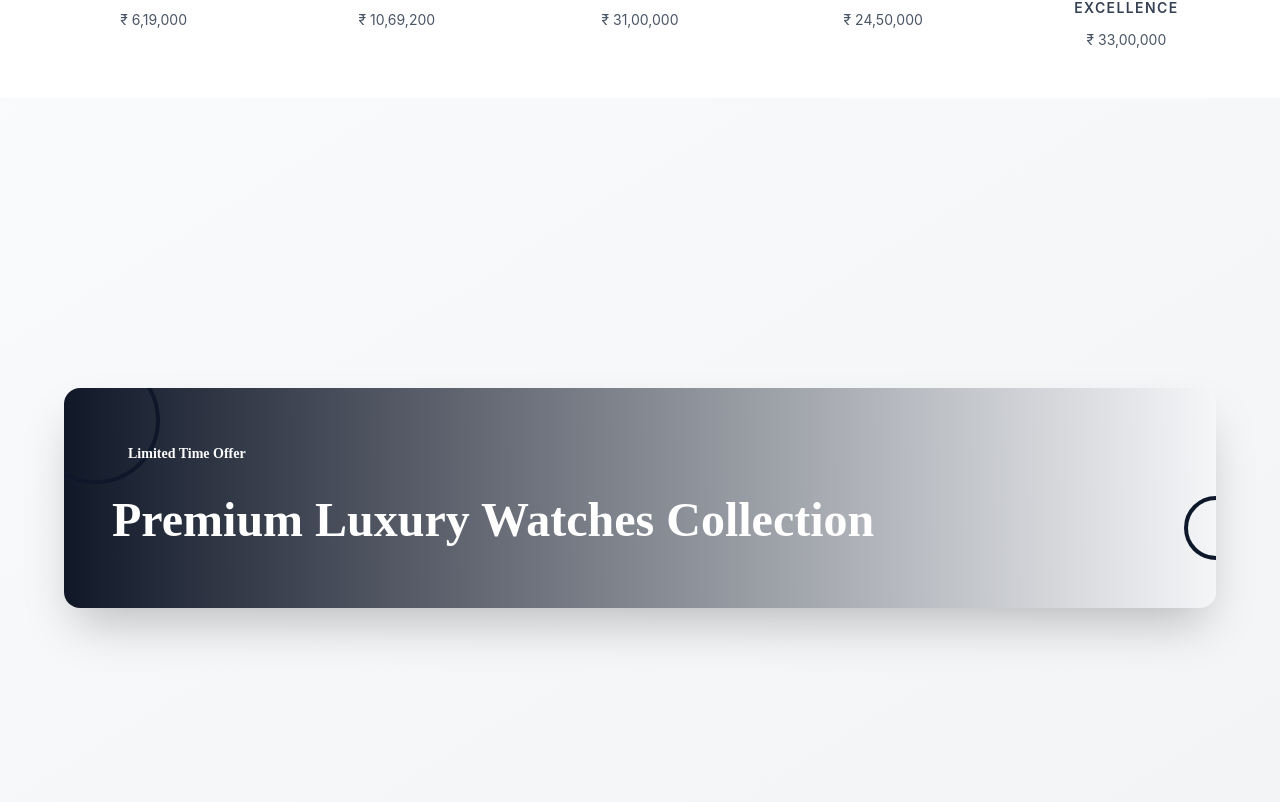
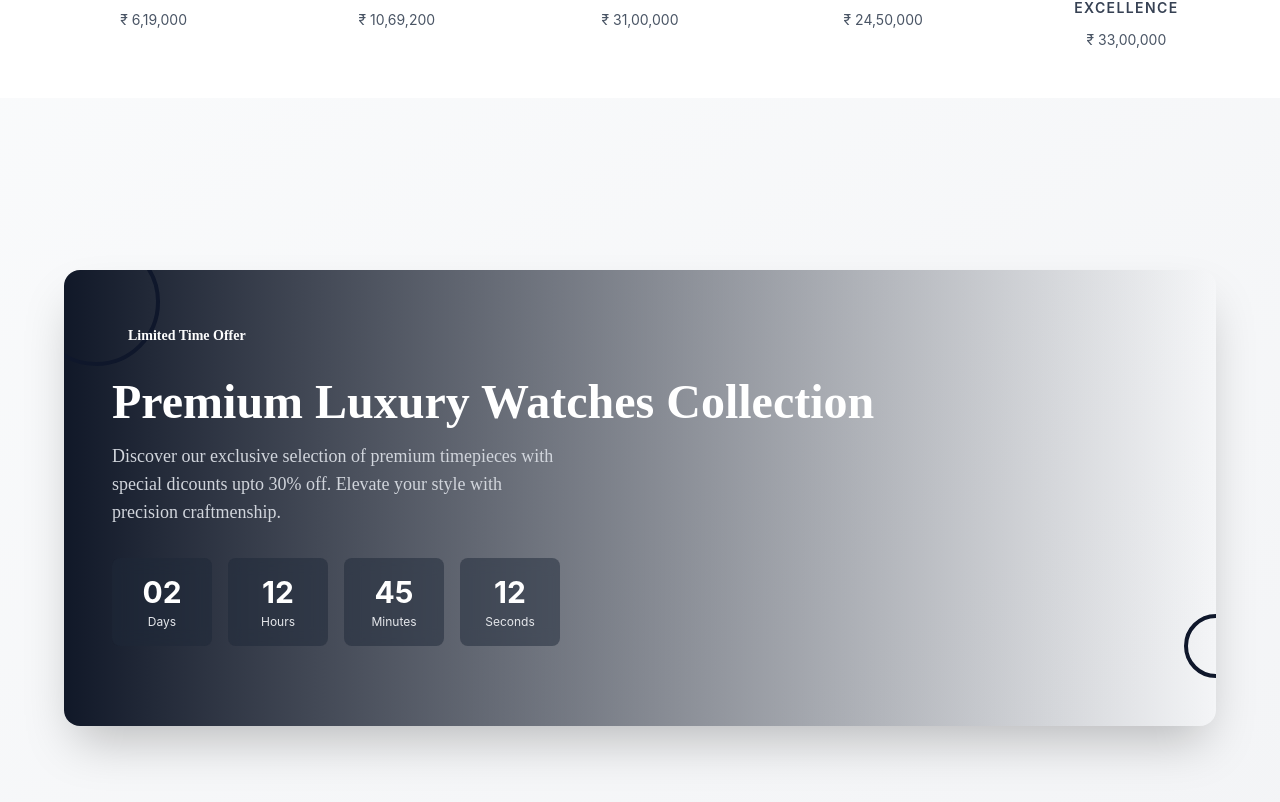
Before and after one commit to ChamalshaInduwara/E-Commerce, a React (Vite) app in the folder frontend/: page / in a window 1280 px wide. Shown: the part 2241-3043 px from the top of the page. Built offline with nearby package versions, Linux system fonts and the light colour scheme.

Commit message:
feat: add promotional description and countdown timer to FashionPage component

```diff
--- a/frontend/src/components/FashionPage.jsx
+++ b/frontend/src/components/FashionPage.jsx
@@ -59,8 +59,26 @@ const FashionPage = () => {
                             Luxury Watches
                         </span>{" "}
                         Collection
+                    </h1>
 
-                    </h1>
+                    <p className={watchOfferBannerStyles.description}>
+                        Discover our exclusive selection of premium timepieces with special dicounts upto 30% off. Elevate your style with precision craftmenship.
+                    </p>
+
+                    <div className={watchOfferBannerStyles.countdownGrid}>
+                        {Object.entries(timeLeft).map(([unit, value]) => (
+                            <div key={unit} className={watchOfferBannerStyles.countdownItem}>
+                                <div className={watchOfferBannerStyles.countdownValue}>
+                                    {String(value).padStart(2, '0')}
+                                </div>
+                                <div className={watchOfferBannerStyles.countdownLabel}>
+                                    {unit}
+
+                                </div>
+                            </div>
+                        ))}
+
+                    </div>
 
 
             </div>
```
